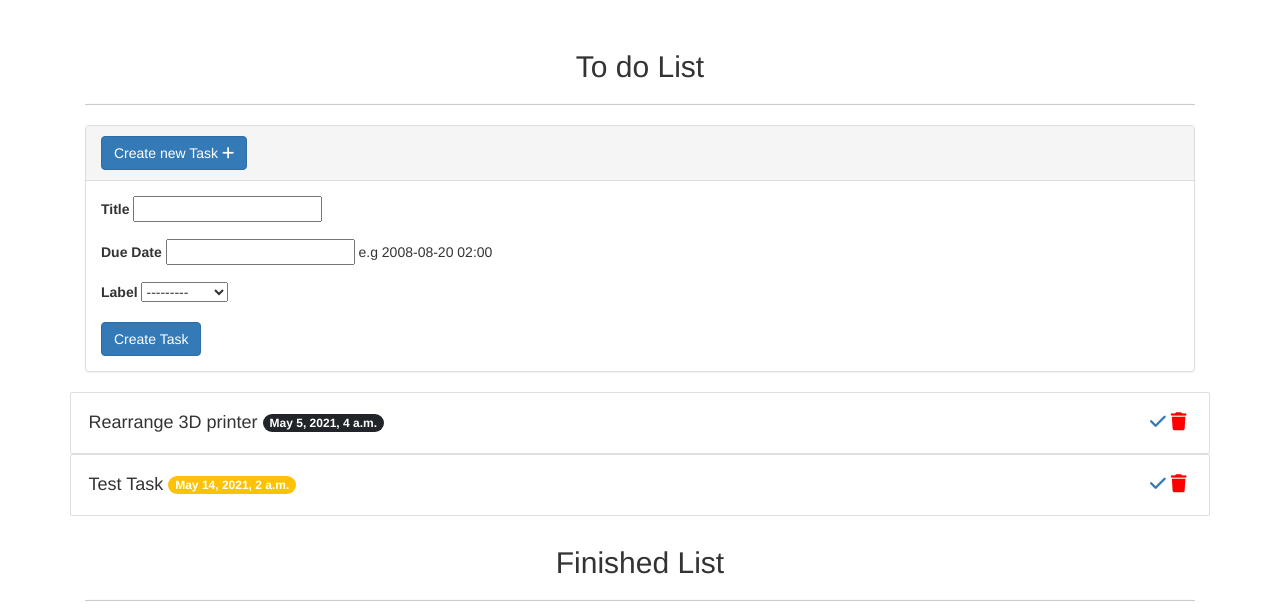
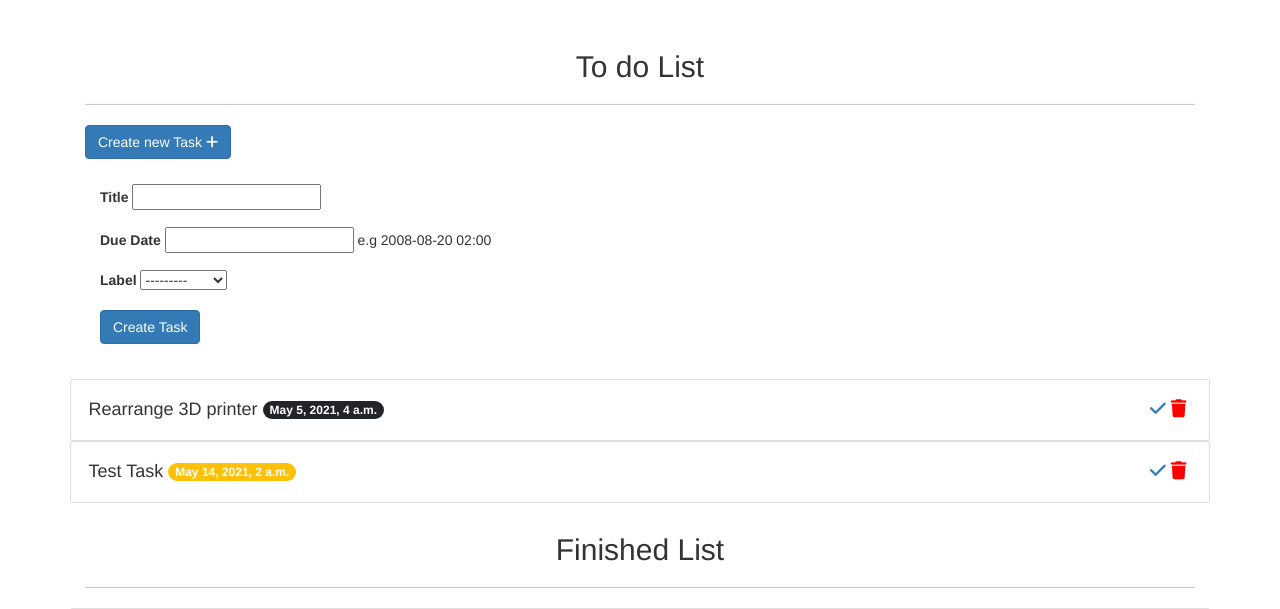
Before and after one commit to danielsumah/NOTEPAD-APP-V2, a Django app: page / in a window 1280 px wide. Shown: the part 62-671 px from the top of the page. Run offline with Django 3.2, Linux system fonts and the light colour scheme; data comes from the database, SQL or seed files in the repository; some libraries are stand-ins or nearby versions.

Commit message:
Update note_list.html

```diff
--- a/notes/templates/note_list.html
+++ b/notes/templates/note_list.html
@@ -8,14 +8,14 @@
     <hr>
 
 
-    <div class="panel-group" id="accordion">
-        <div class="panel panel-default">
-            <div class="panel-heading">
-                <h4 class="panel-title">
-                    <a data-parent="#accordion" class="btn btn-primary" style="color: white;">
+    <div class="panel-group">
+        <div>
+            <h4>
+                <a class="btn btn-primary" style="color: white;">
                         Create new Task <i class="fas fa-plus"></i>
                     </a>
-                </h4>
+            </h4>
+
             </div>
             <div id="collapseOne" class="panel-collapse collapse in">
                 <div class="panel-body">
```
